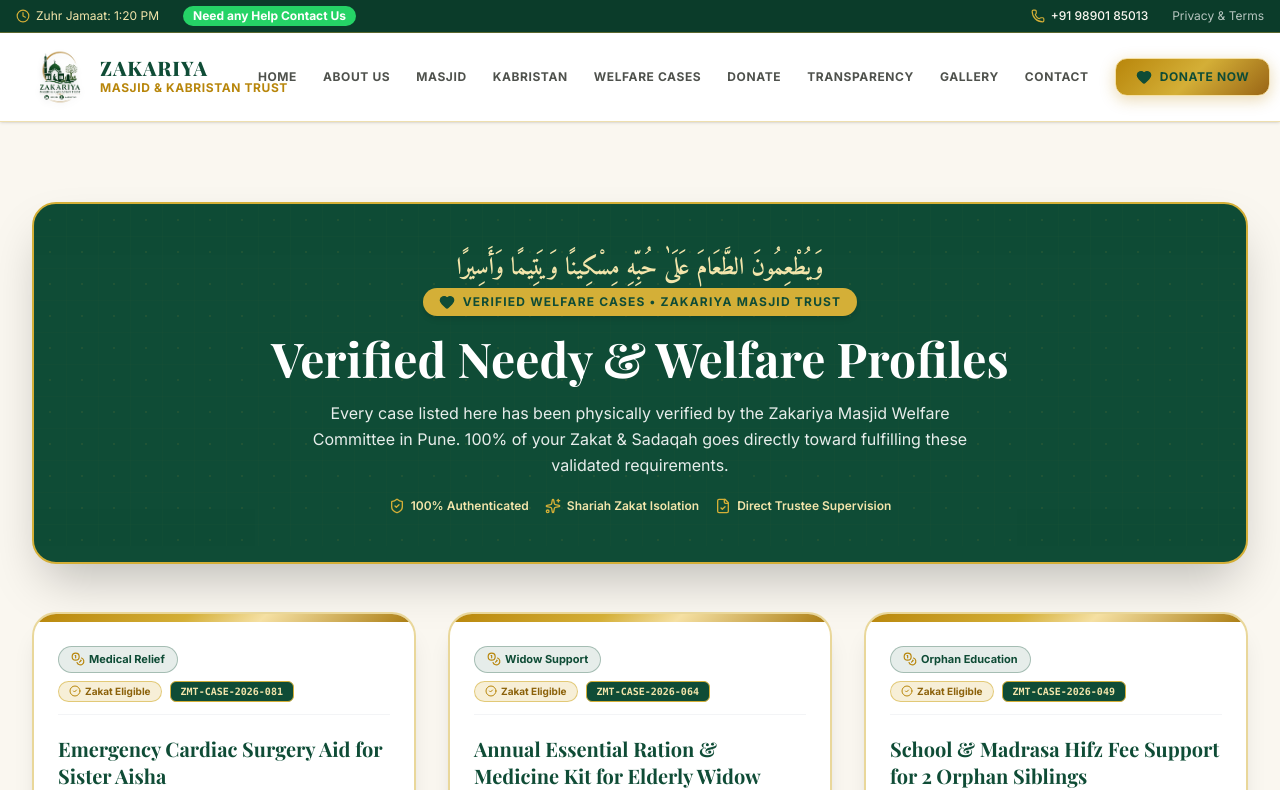
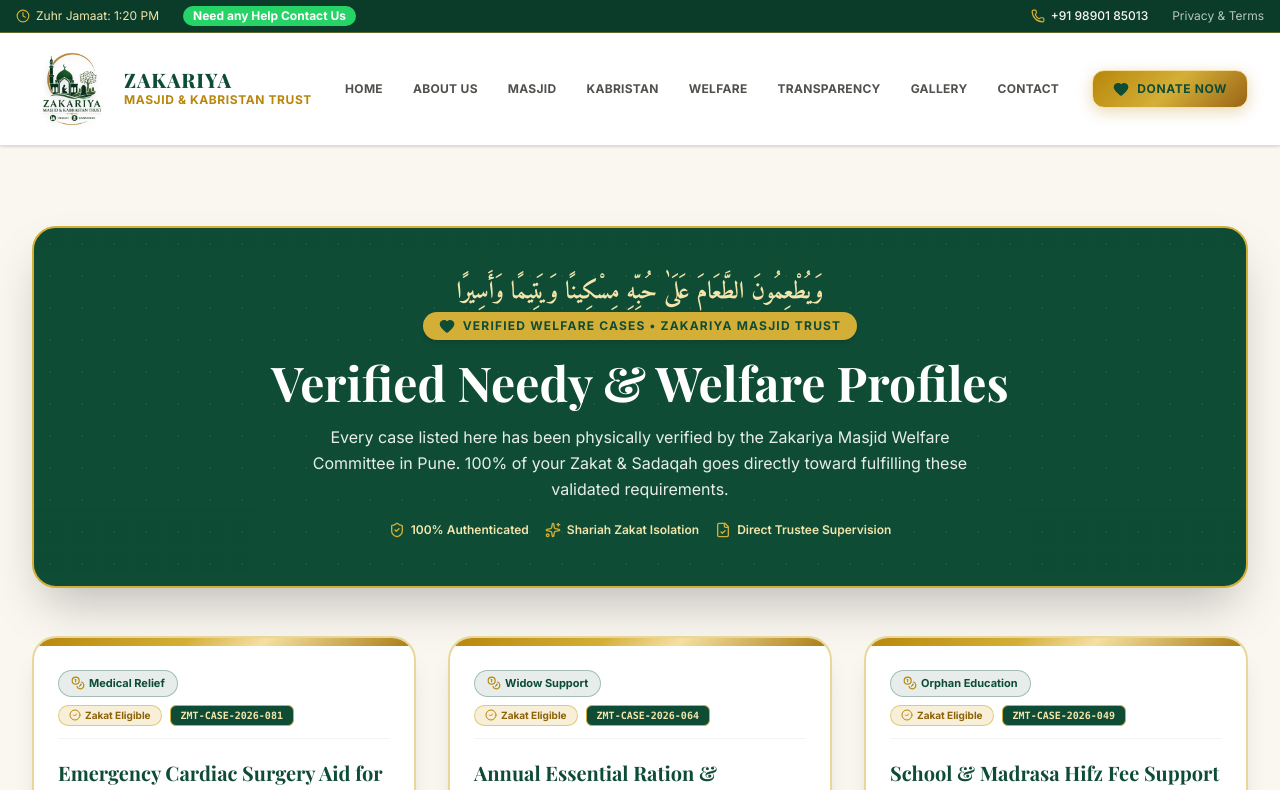
Before and after one commit to waterlemondigital/zakariyamasjid, a React (Vite) app in the folder frontend/: page /needy-cases in a window 1280 px wide. Shown: the top 790 px of the page. Built offline with nearby package versions, Linux system fonts and the light colour scheme; a web font is replaced by a local one.

Commit message:
Add official masjid logo, fix navbar overflow and responsive layout

```diff
--- a/frontend/src/components/Logo.tsx
+++ b/frontend/src/components/Logo.tsx
@@ -22,9 +22,9 @@
         className="h-full w-auto object-contain flex-shrink-0 drop-shadow-md transition-transform duration-300 group-hover:scale-105"
       />
 
-      {/* Side Typography Text */}
+      {/* Side Typography Text — hidden on lg to avoid overlap with nav links, shown on xl+ and below lg */}
       {showSubtext && (
-        <div className="flex flex-col justify-center flex-shrink-0">
+        <div className="flex flex-col justify-center flex-shrink-0 lg:hidden xl:flex">
           <span className={`font-serif font-extrabold tracking-wider leading-none text-base sm:text-lg md:text-xl ${textColor}`}>
             ZAKARIYA
           </span>
--- a/frontend/src/components/Navbar.tsx
+++ b/frontend/src/components/Navbar.tsx
@@ -31,8 +31,7 @@
     { name: 'About Us', path: '/about' },
     { name: 'Masjid', path: '/masjid' },
     { name: 'Kabristan', path: '/kabristan' },
-    { name: 'Welfare Cases', path: '/welfare-cases' },
-    { name: 'Donate', path: '/donate' },
+    { name: 'Welfare', path: '/welfare-cases' },
     { name: 'Transparency', path: '/transparency' },
     { name: 'Gallery', path: '/gallery' },
     { name: 'Contact', path: '/contact' },
@@ -75,21 +74,21 @@
             : 'bg-white border-[#D4AF37]/40 shadow-sm py-4 text-[#22261F]'
         }`}
       >
-        <div className="max-w-7xl mx-auto px-4 sm:px-6 lg:px-8 flex items-center justify-between gap-2 md:gap-4">
+        <div className="max-w-7xl mx-auto px-4 sm:px-6 lg:px-8 flex items-center justify-between gap-4 lg:gap-5 overflow-hidden">
           {/* Logo */}
-          <Link to="/" className="flex items-center group flex-shrink">
-            <Logo className="h-10 sm:h-12 md:h-14" variant="full" showSubtext={true} />
+          <Link to="/" className="flex items-center group flex-shrink-0">
+            <Logo className="h-14 sm:h-16 md:h-20" variant="full" />
           </Link>
 
           {/* Desktop Nav Links */}
-          <div className="hidden lg:flex items-center gap-0.5 xl:gap-1.5 flex-shrink">
+          <div className="hidden lg:flex items-center gap-0.5 xl:gap-1.5">
             {navLinks.map((link) => {
               const isActive = location.pathname === link.path;
               return (
                 <Link
                   key={link.path}
                   to={link.path}
-                  className={`px-2 xl:px-2.5 py-1.5 rounded-lg text-[11px] xl:text-xs 2xl:text-sm font-bold uppercase tracking-wider transition-all whitespace-nowrap ${
+                  className={`px-2 xl:px-3 py-1.5 rounded-lg text-[11px] xl:text-xs font-bold uppercase tracking-wide transition-all whitespace-nowrap ${
                     isActive
                       ? 'text-[#0F4C36] bg-[#0F4C36]/10 font-extrabold border-b-2 border-[#D4AF37] shadow-sm'
                       : 'text-[#22261F]/80 hover:text-[#0F4C36] hover:bg-[#0F4C36]/5'
@@ -101,11 +100,11 @@
             })}
           </div>
 
-          {/* Right Action: Donate Button */}
-          <div className="hidden sm:flex items-center gap-3 flex-shrink-0">
+          {/* Right Action: Donate Button — xl+ only */}
+          <div className="hidden xl:flex items-center gap-3 flex-shrink-0">
             <Link
               to="/donate"
-              className="btn-islamic-gold px-4 xl:px-5 py-2 xl:py-2.5 rounded-xl text-xs font-bold uppercase tracking-wider flex items-center gap-2 shadow-md hover:shadow-lg transition-all whitespace-nowrap"
+              className="btn-islamic-gold px-5 py-2.5 rounded-xl text-xs font-bold uppercase tracking-wider flex items-center gap-2 shadow-md hover:shadow-lg transition-all whitespace-nowrap"
             >
               <Heart className="w-4 h-4 fill-current" /> Donate Now
             </Link>
```
